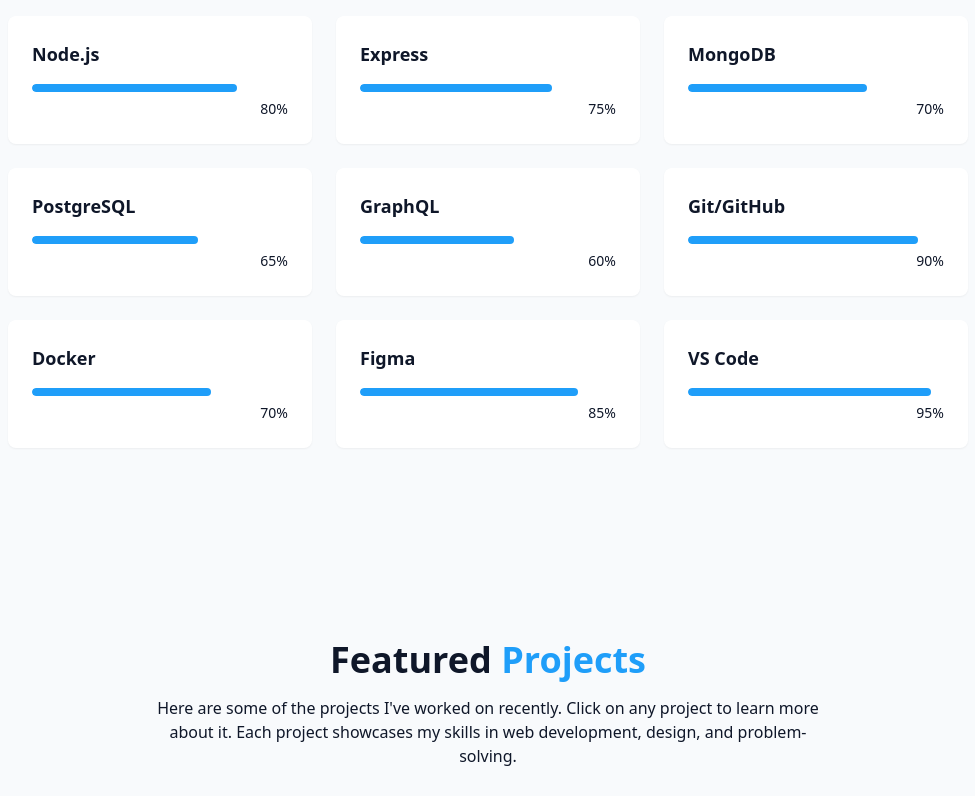
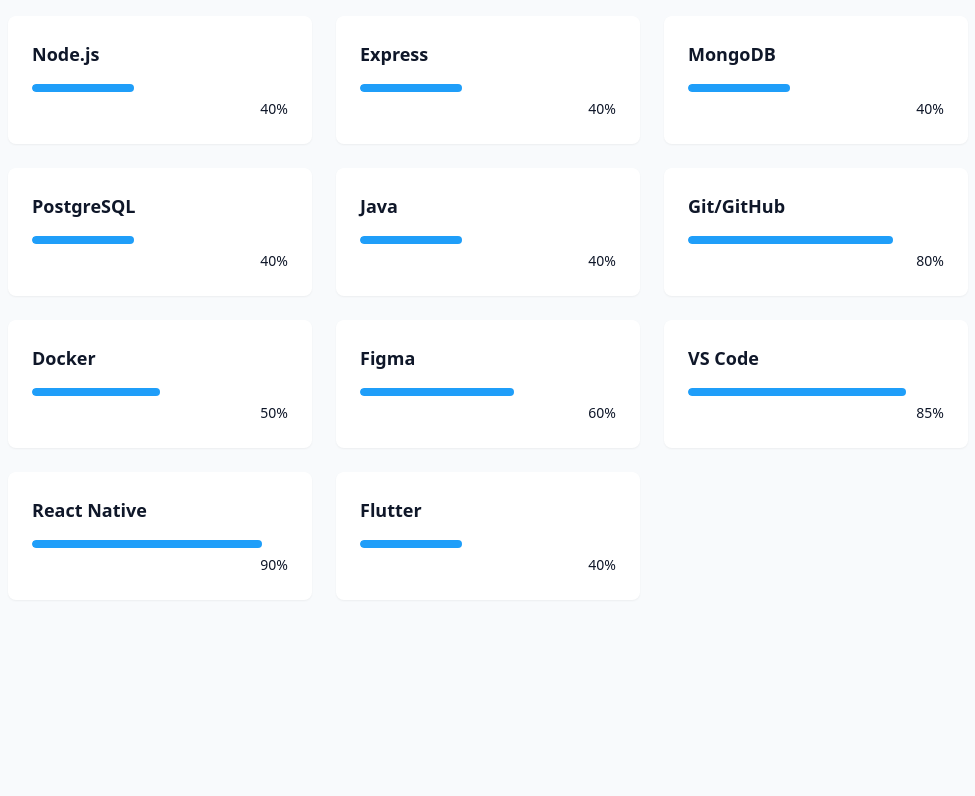
Before and after one commit to Htoomyat99/my_portfolio, a React (Vite) app: page / in a window 1280 px wide. Shown: the part 2138-2934 px from the top of the page, without its empty margins (152-1127 px from the left). Built offline with nearby package versions, Linux system fonts and the light colour scheme.

Commit message:
update skill section info

```diff
--- a/src/components/SkillSection.tsx
+++ b/src/components/SkillSection.tsx
@@ -4,28 +4,32 @@
 
 const skills: SkillType[] = [
   // Frontend
-  { name: "HTML/CSS", level: 95, category: "frontend" },
-  { name: "JavaScript", level: 90, category: "frontend" },
-  { name: "React", level: 90, category: "frontend" },
-  { name: "TypeScript", level: 85, category: "frontend" },
-  { name: "Tailwind CSS", level: 90, category: "frontend" },
-  { name: "Next.js", level: 80, category: "frontend" },
+  { name: "HTML/CSS", level: 85, category: "frontend" },
+  { name: "JavaScript", level: 80, category: "frontend" },
+  { name: "React", level: 85, category: "frontend" },
+  { name: "TypeScript", level: 80, category: "frontend" },
+  { name: "Tailwind CSS", level: 80, category: "frontend" },
+  { name: "Next.js", level: 40, category: "frontend" },
 
   // Backend
-  { name: "Node.js", level: 80, category: "backend" },
-  { name: "Express", level: 75, category: "backend" },
-  { name: "MongoDB", level: 70, category: "backend" },
-  { name: "PostgreSQL", level: 65, category: "backend" },
-  { name: "GraphQL", level: 60, category: "backend" },
+  { name: "Node.js", level: 40, category: "backend" },
+  { name: "Express", level: 40, category: "backend" },
+  { name: "MongoDB", level: 40, category: "backend" },
+  { name: "PostgreSQL", level: 40, category: "backend" },
+  { name: "Java", level: 40, category: "backend" },
 
   // Tools
-  { name: "Git/GitHub", level: 90, category: "tools" },
-  { name: "Docker", level: 70, category: "tools" },
-  { name: "Figma", level: 85, category: "tools" },
-  { name: "VS Code", level: 95, category: "tools" },
+  { name: "Git/GitHub", level: 80, category: "tools" },
+  { name: "Docker", level: 50, category: "tools" },
+  { name: "Figma", level: 60, category: "tools" },
+  { name: "VS Code", level: 85, category: "tools" },
+
+  //Mobile
+  { name: "React Native", level: 90, category: "mobile" },
+  { name: "Flutter", level: 40, category: "mobile" },
 ];
 
-const categorys: string[] = ["all", "frontend", "backend", "tools"];
+const categorys: string[] = ["all", "frontend", "backend", "mobile", "tools"];
 
 export default function SkillSection() {
   const [activeCategory, setActiveCategory] = useState("all");
```
